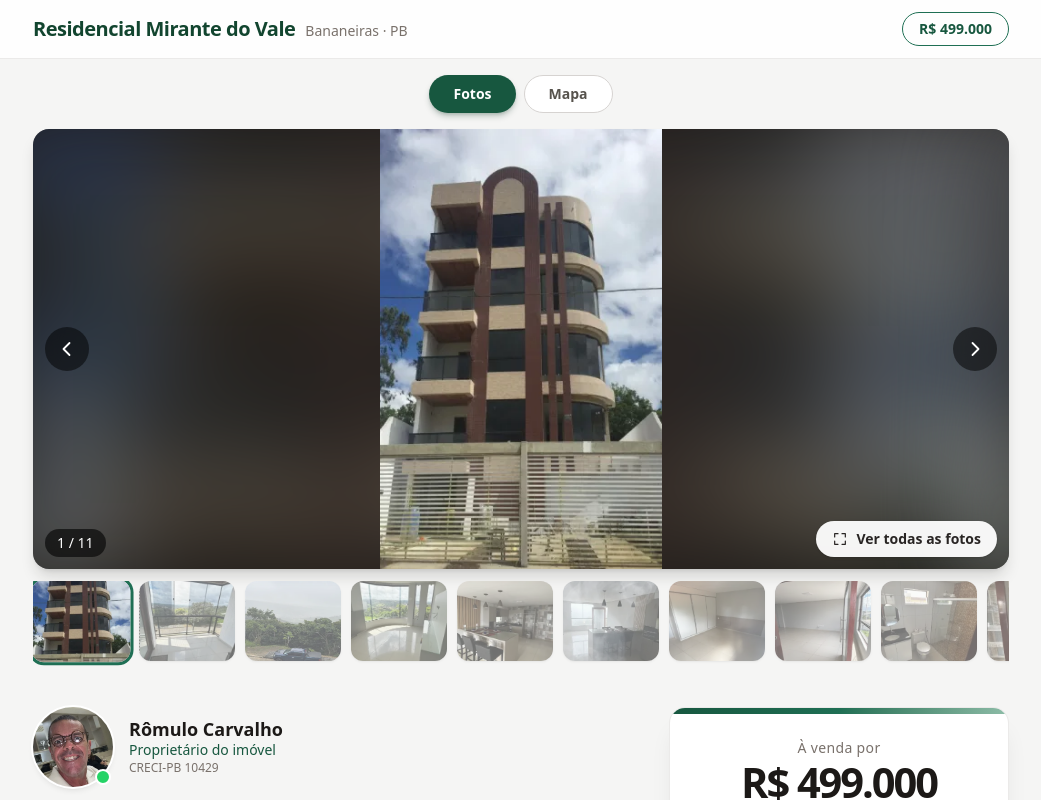
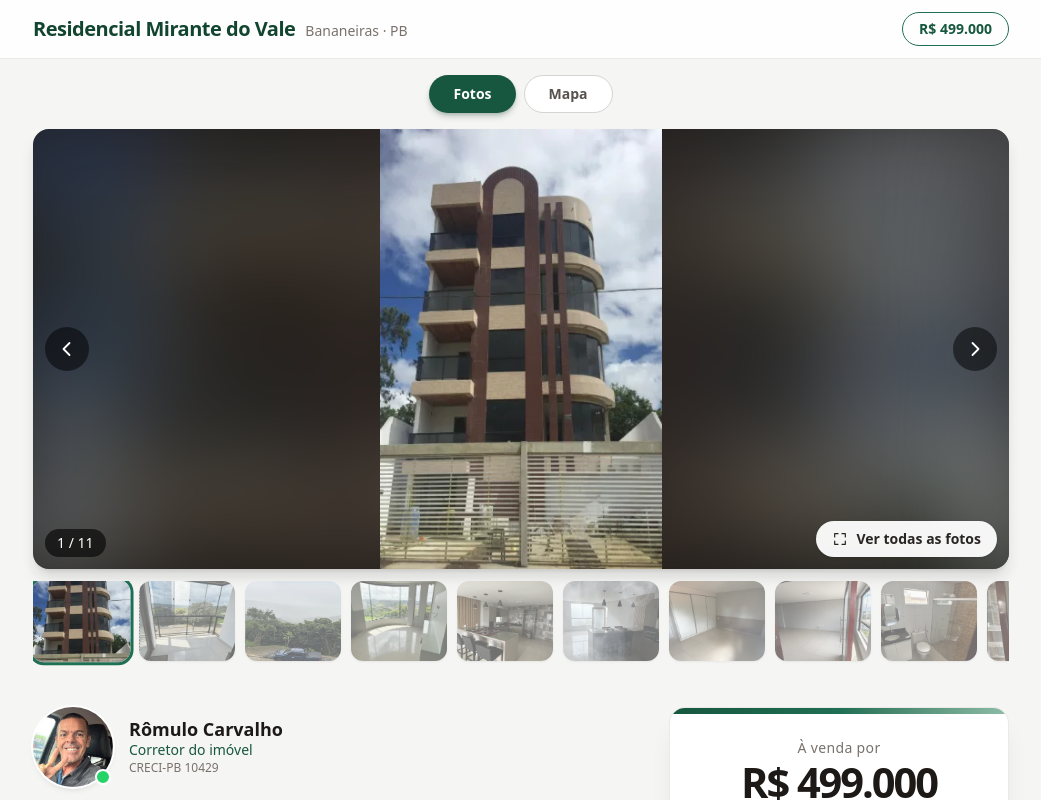
Before and after one commit to ryann-trocoli/Projeto-Apartamento, a React (Vite) app: page / in a window 1280 px wide. Shown: the top 800 px of the page, without its empty margins (119-1160 px from the left). Built offline with nearby package versions, Linux system fonts and the light colour scheme.

Commit message:
Atualizacao da foto e nome do corretor

```diff
--- a/src/data/imovel.js
+++ b/src/data/imovel.js
@@ -122,7 +122,7 @@ export const imovel = {
   // ---- CORRETOR / PROPRIETÁRIO ----
   corretor: {
     nome: 'Rômulo Carvalho',
-    rotulo: 'Proprietário do imóvel',
+    rotulo: 'Corretor do imóvel',
     registro: 'CRECI-PB 10429',
     foto: fotoCorretor,
   },
```
Also changed, not shown: fotos-originais/corretor.png, src/assets/fotos/corretor.webp.
